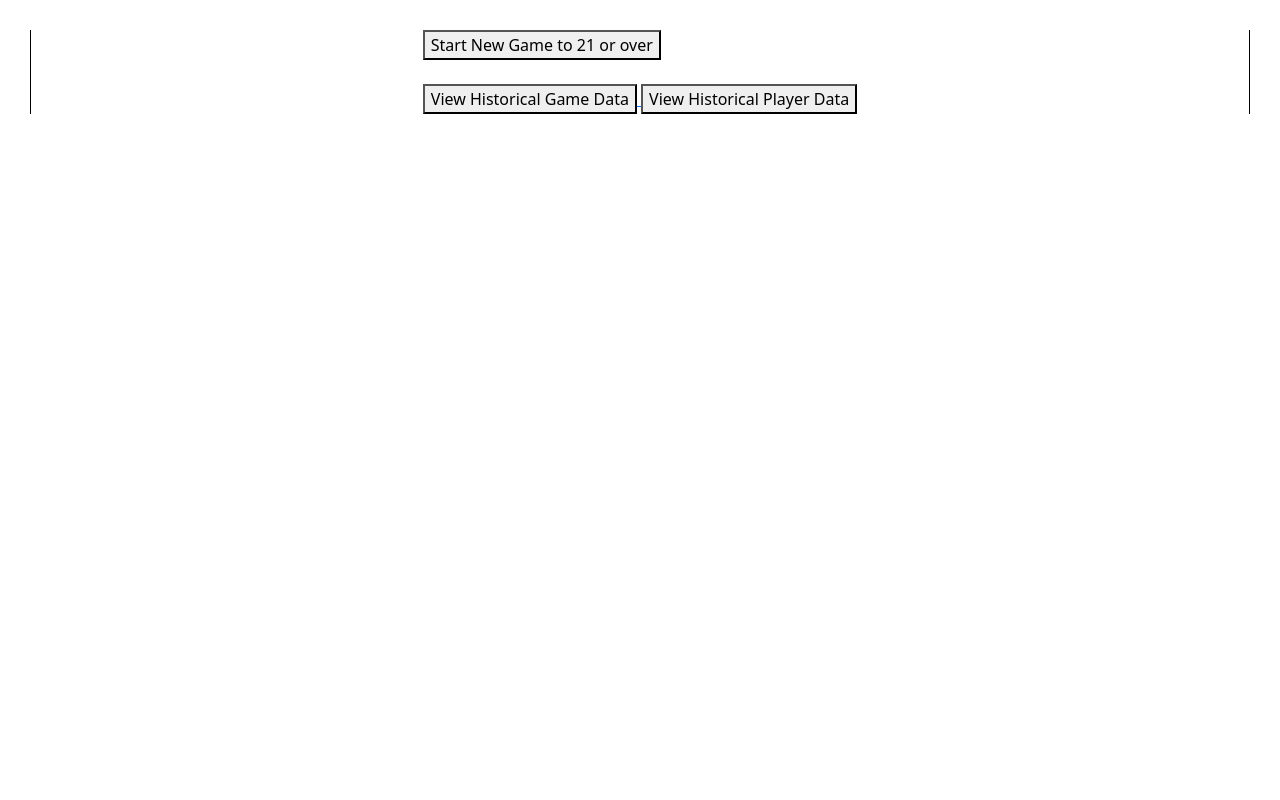
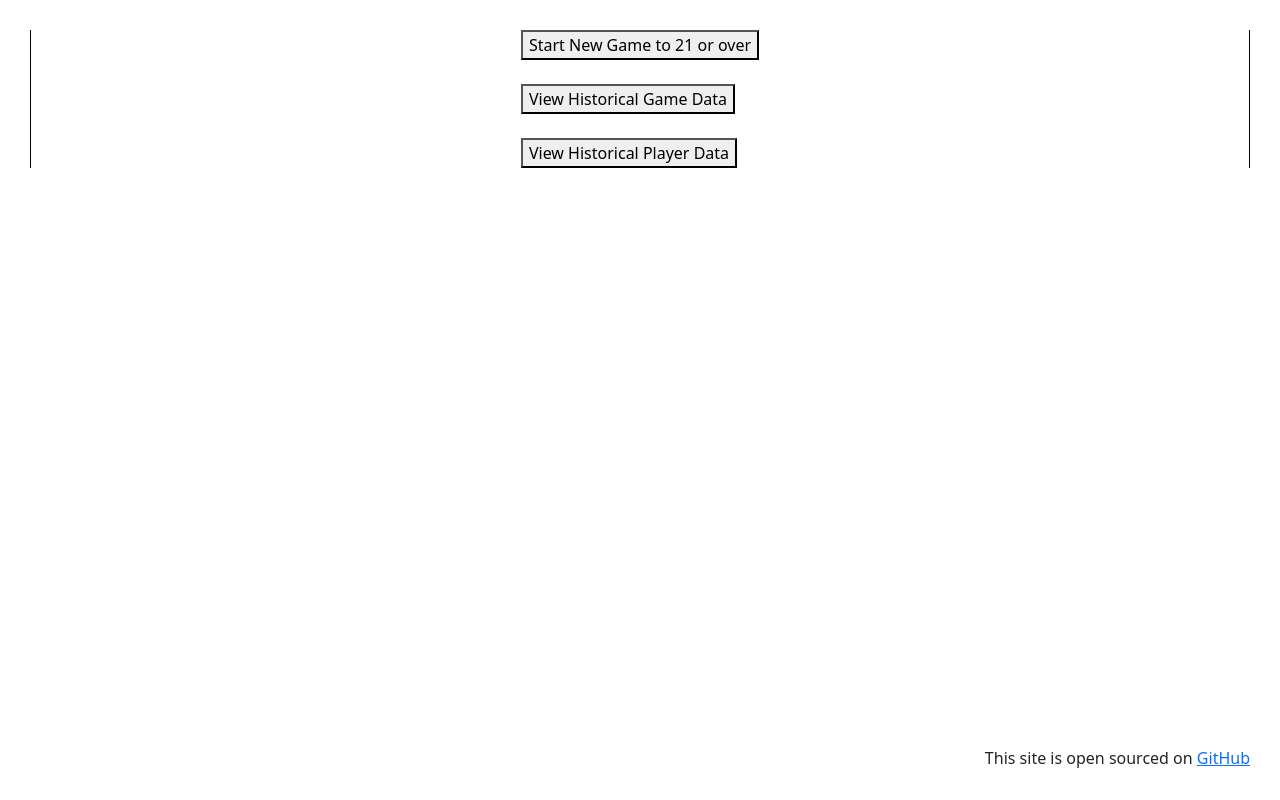
Before and after one commit to jasonexe/CornholeScoring, a website: page index.html in a window 1280 px wide. Drawn offline with nearby package versions, Linux system fonts and the light colour scheme.

Commit message:
Fix a small visual bug on the main page.
Link to github

```diff
--- a/css/style.css
+++ b/css/style.css
@@ -68,3 +68,11 @@ option, select, .capitalize {
 #score_state_buttons div:last-child {
     margin-left: 30px;
 }
+
+footer {
+    position: fixed;
+    right: 30px;
+    bottom: 30px;
+    width: 100%;
+    text-align: right;
+  }
--- a/index.html
+++ b/index.html
@@ -18,6 +18,7 @@
             <a href="history.html">
                 <button>View Historical Game Data</button>
             </a>
+            <br /><br />
             <a href="player_history.html">
                 <button>View Historical Player Data</button>
             </a>
@@ -153,6 +154,10 @@
             </section>
         </section>
     </section>
+
+    <footer>
+        This site is open sourced on <a href="https://github.com/jasonexe/CornholeScoring.git" target="_blank">GitHub</a>
+    </footer>
 </body>
 
 </html>
```
